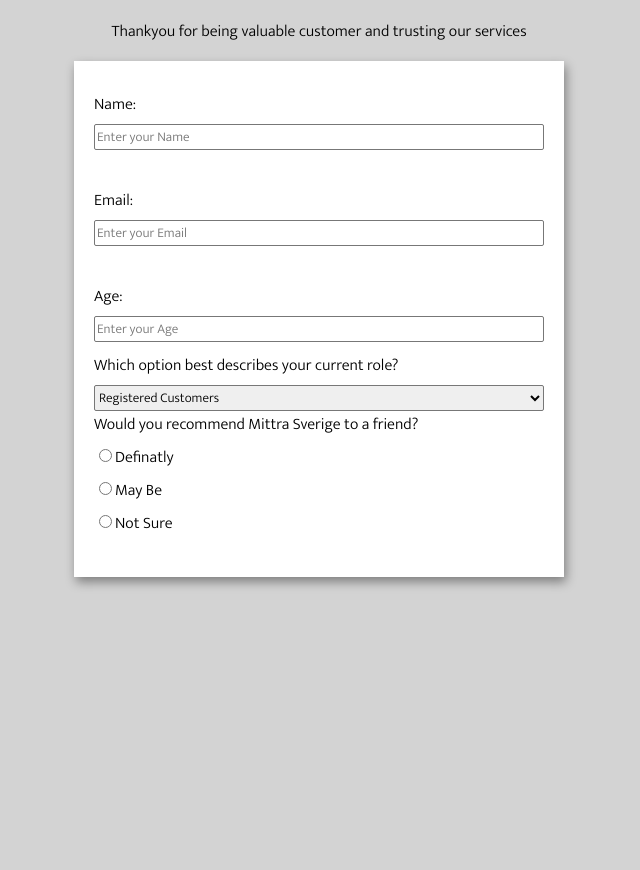
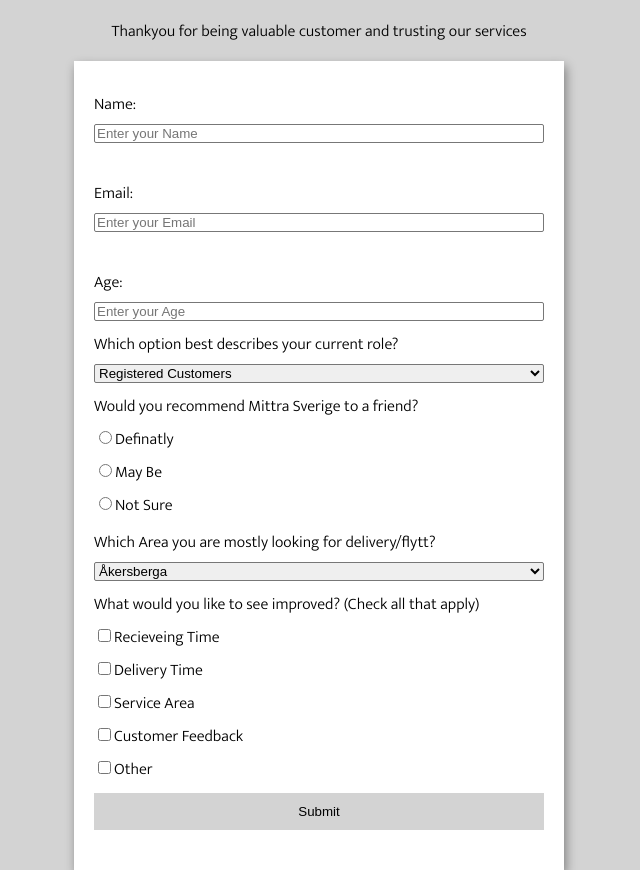
Before and after one commit to sadia21/surveyform, a plain HTML site: page index.html in a window 1280 px wide. Shown: the part 56-926 px from the top of the page, without its empty margins (321-961 px from the left). Before the commit the page ends 800 px from the top, so only its background shows below. Drawn offline with Linux system fonts and the light colour scheme.

Commit message:
Added check boxes Fixed button Added additional dropdowns

```diff
--- a/index.html
+++ b/index.html
@@ -2,7 +2,7 @@
 
 <head>
     <script src="https://cdn.freecodecamp.org/testable-projects-fcc/v1/bundle.js"></script>
-    <link rel="stylesheet" href="style.css"
+    <link rel="stylesheet" href="style.css">
 </head>
 
 <body>
@@ -29,14 +29,40 @@
                 <option value="visitors">Visitors</option>
                 <option value="others">others</option>
             </select>
-            <div class="form-control">
-                <label>Would you recommend Mittra Sverige to a friend?</label>
-                <label for="definatly"><input type="radio" id="definatly" name="radio"
-                        value="definatly" />Definatly</label>
-                <label for="maybe"><input type="radio" id="maybe" name="radio" value="maybe" />May Be</label>
-                <label for="notsure"><input type="radio" id="notsure" name="radio" value="notsure" />Not Sure</label>
-            </div>
         </div>
+        <div class="form-control">
+            <label>Would you recommend Mittra Sverige to a friend?</label>
+            <label for="definatly"><input type="radio" id="definatly" name="radio" value="definatly" />Definatly</label>
+            <label for="maybe"><input type="radio" id="maybe" name="radio" value="maybe" />May Be</label>
+            <label for="notsure"><input type="radio" id="notsure" name="radio" value="notsure" />Not Sure</label>
+        </div>
+        <div class="form-control">
+            <label for="delivery" id="label-delivery">Which Area you are mostly looking for delivery/flytt?</label>
+            <select name="role" id="dropdown">
+                <option value="åkersberga">Åkersberga</option>
+                <option value="solna">Solna</option>
+                <option value="solntuna">Solntuna</option>
+                <option value="täby">Täby</option>
+                <option value="uppslandvasby">Uppslandvasby</option>
+                <option value="others">others</option>
+            </select>
+        </div>
+        <div class="form-control">
+            <label>What would you like to see improved? (Check all that apply)</label>
+            <label for="service" name="recieveing-time"></label><input type="checkbox"
+                value="recieveing-time" />Recieveing Time
+            <label for="service" name="delivery-time"></label><input type="checkbox" value="delivery-time" />Delivery
+            Time
+            <label for="sevice" name="service-area"></label><input type="checkbox" value="service-area">Service Area
+            <label for="service" name="customer-feedback"></label><input type="checkbox"
+                value="customer-feedback">Customer Feedback
+            <label for="service" name="Others"></label><input type="checkbox" value="others" />Other
+        </div>
+        <div class="form-control">
+            <button name="Submit" id="Submit">Submit</button>
+            <type></type>
+        </div>
+
     </form>
 </body>
 
--- a/style.css
+++ b/style.css
@@ -21,7 +21,6 @@ form{
   margin-bottom: 6px;
 }
 .form-control input, .form-control select{
-    font-family: inherit;
   display:block;
   border: 1px solid #777;
   border-radius: 2px;
@@ -31,3 +30,15 @@ form{
   display: inline-block;
   width: auto;
 }
+.form-control input[type="checkbox"]{
+  display: inline-block;
+  width: auto;
+}
+.form-control button{
+  background: lightgrey;
+ display: block;
+  width: 100%;
+  border: 1px solid lightgrey;
+  padding:10px;
+
+}
```
